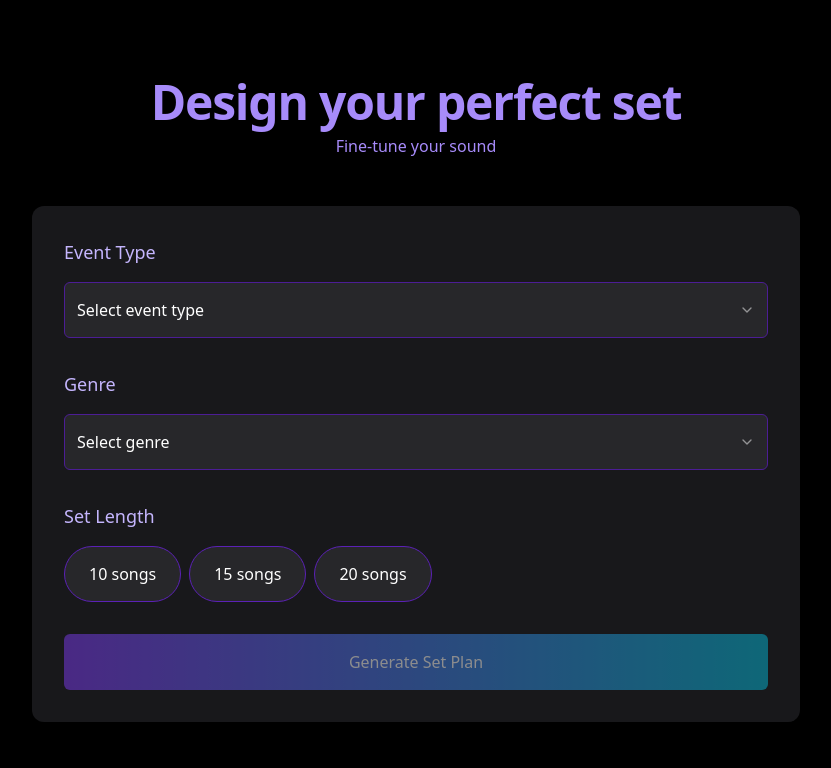
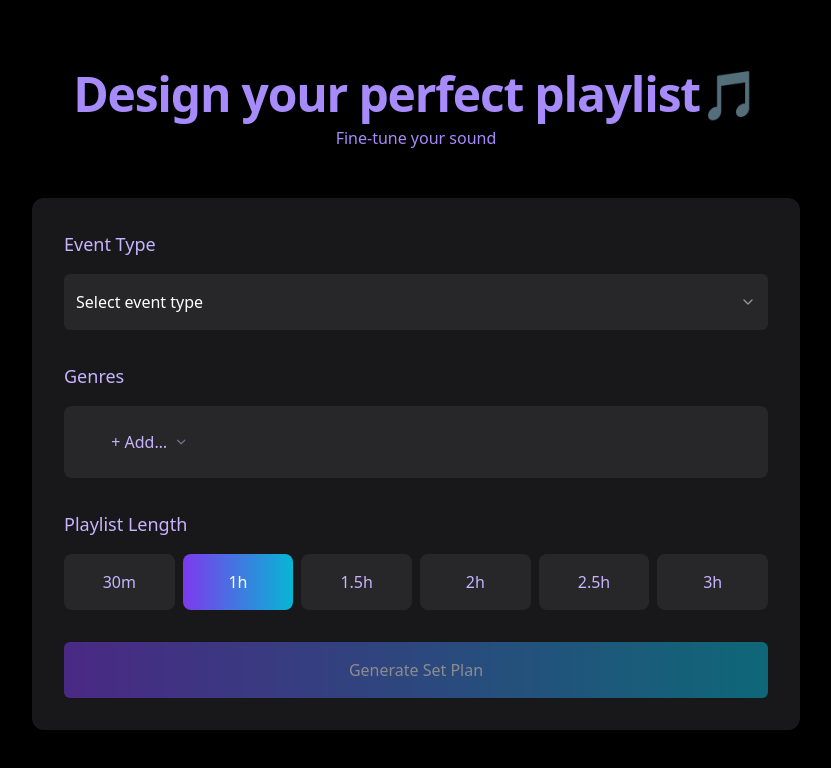
Before and after one commit to agile-dj/dj-playlist-generator, a Next.js app: page / in a window 1280 px wide. Shown: the top 768 px of the page, without its empty margins (224-1055 px from the left). Built offline with nearby package versions, Linux system fonts and the light colour scheme.

Commit message:
Features/bpm chart, genre tag input

```diff
--- /dev/null
+++ b/components/bpm-chart.tsx
@@ -0,0 +1,82 @@
+import { LineChart, Line, XAxis, YAxis, Tooltip, ResponsiveContainer } from 'recharts'
+
+interface Song {
+  id: number
+  artist: string
+  title: string
+  bpm: number
+  length: string
+}
+
+interface BpmChartProps {
+  songs: Song[]
+}
+
+export default function BpmChart({ songs }: BpmChartProps) {
+  // Prepare data for Recharts
+  const chartData = songs.map((song, index) => ({
+    name: song.title,
+    bpm: song.bpm,
+    artist: song.artist,
+    index: index + 1
+  }))
+
+  return (
+    <div className="rounded-md border border-violet-900 bg-zinc-900 p-4">
+      <h3 className="mb-4 text-lg font-medium text-violet-300">BPM Flow</h3>
+      <div className="h-[300px] w-full">
+        <ResponsiveContainer width="100%" height="100%">
+          <LineChart data={chartData} margin={{ top: 20, right: 20, left: 20, bottom: 20 }}>
+            <defs>
+              <linearGradient id="bpmColor" x1="0" y1="0" x2="1" y2="0">
+                <stop offset="0%" stopColor="#8b5cf6" />
+                <stop offset="100%" stopColor="#06b6d4" />
+              </linearGradient>
+            </defs>
+            <XAxis
+              dataKey="index"
+              stroke="#8b5cf6"
+              tick={{ fill: '#8b5cf6' }}
+              label={{ value: 'Track Number', position: 'bottom', fill: '#8b5cf6' }}
+            />
+            <YAxis
+              dataKey="bpm"
+              stroke="#8b5cf6"
+              tick={{ fill: '#8b5cf6' }}
+              label={{ value: 'BPM', angle: -90, position: 'left', fill: '#8b5cf6' }}
+            />
+            <Tooltip
+              contentStyle={{
+                backgroundColor: '#18181b',
+                border: '1px solid #8b5cf6',
+                borderRadius: '0.375rem',
+                color: '#8b5cf6'
+              }}
+              labelStyle={{ color: '#8b5cf6' }}
+              formatter={(value: number, name: string) => [`${value} BPM`, 'BPM']}
+              labelFormatter={(value) => `Track ${value}`}
+            />
+            <Line
+              type="monotone"
+              dataKey="bpm"
+              stroke="url(#bpmColor)"
+              strokeWidth={3}
+              dot={{
+                fill: '#ffffff',
+                stroke: '#8b5cf6',
+                strokeWidth: 2,
+                r: 4
+              }}
+              activeDot={{
+                fill: '#ffffff',
+                stroke: '#06b6d4',
+                strokeWidth: 2,
+                r: 6
+              }}
+            />
+          </LineChart>
+        </ResponsiveContainer>
+      </div>
+    </div>
+  )
+}
--- a/components/playlist-generator.tsx
+++ b/components/playlist-generator.tsx
@@ -7,6 +7,7 @@ import { ArrowLeft } from "lucide-react"
 import SongList from "@/components/song-list"
 import ClipLoader from "@/components/clip-loader"
 
+
 const eventTypes = [
   { value: "wedding", label: "Wedding" },
   { value: "bar-mitzvah", label: "Bar Mitzvah" },
@@ -15,7 +16,7 @@ const eventTypes = [
   { value: "birthday", label: "Birthday" },
 ]
 
-const genres = [
+const genresList = [
   { value: "pop", label: "Pop" },
   { value: "rock", label: "Rock" },
   { value: "hiphop", label: "Hip Hop" },
@@ -25,16 +26,12 @@ const genres = [
   { value: "rnb", label: "R&B" },
 ]
 
-const playlistLengths = [
-  { value: "10", label: "10 songs" },
-  { value: "15", label: "15 songs" },
-  { value: "20", label: "20 songs" },
-]
+
 
 export default function PlaylistGenerator() {
   const [eventType, setEventType] = useState<string>("")
-  const [genre, setGenre] = useState<string>("")
-  const [playlistLength, setPlaylistLength] = useState<string>("")
+  const [genres, setGenres] = useState<string[]>([])
+  const [duration, setDuration] = useState<number>(60)
   const [showResults, setShowResults] = useState(false)
   const [isGenerating, setIsGenerating] = useState(false)
 
@@ -57,7 +54,7 @@ export default function PlaylistGenerator() {
         {!showResults ? (
           <div className="flex flex-col items-center">
             <h1 className="mb-2 text-center text-5xl font-bold tracking-tight text-violet-400">
-              Design your perfect set
+              Design your perfect playlist🎵
             </h1>
             <p className="mb-12 text-center text-violet-400">Fine-tune your sound</p>
 
@@ -66,7 +63,7 @@ export default function PlaylistGenerator() {
                 <div className="space-y-4">
                   <label className="text-lg font-medium text-violet-300">Event Type</label>
                   <Select value={eventType} onValueChange={setEventType}>
-                    <SelectTrigger className="h-14 w-full border-violet-900 bg-zinc-800 text-base text-white hover:text-white focus:ring-violet-500">
+                    <SelectTrigger className="h-14 w-full border-0 bg-zinc-800 text-base text-white hover:text-white focus:outline-none">
                       <SelectValue placeholder="Select event type" className="text-white" />
                     </SelectTrigger>
                     <SelectContent className="border-violet-900 bg-zinc-800 text-white">
@@ -81,14 +78,36 @@ export default function PlaylistGenerator() {
                 </div>
 
                 <div className="space-y-4">
-                  <label className="text-lg font-medium text-violet-300">Genre</label>
-                  <Select value={genre} onValueChange={setGenre}>
-                    <SelectTrigger className="h-14 w-full border-violet-900 bg-zinc-800 text-base text-white hover:text-white focus:ring-violet-500">
-                      <SelectValue placeholder="Select genre" className="text-white" />
+                  <label className="text-lg font-medium text-violet-300">Genres</label>
+                  <div className="flex flex-wrap gap-2 p-4 rounded-lg bg-zinc-800">
+                    {genres.map((genre) => (
+                      <div key={genre} className="flex items-center gap-1 px-3 py-1 rounded-full bg-violet-600 text-white">
+                        <span>{genresList.find(g => g.value === genre)?.label}</span>
+                        <button
+                          onClick={() => setGenres(genres.filter(g => g !== genre))}
+                          className="hover:text-violet-200"
+                        >
+                          ×
+                        </button>
+                      </div>
+                    ))}
+                    <Select
+                      value=""
+                      onValueChange={(value) => {
+                        if (value && !genres.includes(value)) {
+                          setGenres([...genres, value])
+                        }
+                      }}
+                    >
+                      <SelectTrigger className="h-10 w-[120px] border-0 bg-zinc-800 text-base text-violet-300 hover:text-white focus:ring-violet-500">
+                        <SelectValue placeholder="+ Add genre" />
                       </SelectTrigger>
-                    <SelectContent className="border-violet-900 bg-zinc-800 text-white">
-                      {genres.map((g) => (
-                        <SelectItem key={g.value} value={g.value} className="text-base !text-white hover:!text-white focus:bg-violet-900"
+                      <SelectContent className="border-0 bg-zinc-800 text-white p-0">
+                        {genresList.filter(g => !genres.includes(g.value)).map((g) => (
+                          <SelectItem
+                            key={g.value}
+                            value={g.value}
+                            className="text-base !text-white hover:!text-white focus:bg-violet-900"
                           >
                             {g.label}
                           </SelectItem>
@@ -96,29 +115,38 @@ export default function PlaylistGenerator() {
                       </SelectContent>
                     </Select>
                   </div>
+                </div>
 
                 <div className="space-y-4">
-                  <label className="text-lg font-medium text-violet-300">Set Length</label>
-                  <div className="flex flex-wrap gap-2">
-                    {playlistLengths.map((length) => (
+                  <label className="text-lg font-medium text-violet-300">Playlist Length</label>
+                  <div className="grid grid-cols-6 gap-2">
+                    {[30, 60, 90, 120, 150, 180].map((mins) => {
+                      const label = mins < 60
+                        ? `${mins}m`
+                        : mins % 60 === 0
+                          ? `${mins / 60}h`
+                          : `${Math.floor(mins / 60)}.${(mins % 60) / 60 * 10}h`; // E.g., 90 -> 1.5h
+
+                      return (
                         <button
-                        key={length.value}
-                        onClick={() => setPlaylistLength(length.value)}
-                        className={`h-14 rounded-full px-6 text-base font-medium transition-colors ${
-                          playlistLength === length.value
-                            ? "bg-gradient-to-r from-violet-600 to-cyan-500 text-white"
-                            : "border border-violet-800 bg-zinc-800 text-white hover:bg-violet-900"
+                          key={mins}
+                          onClick={() => setDuration(mins)}
+                          className={`h-14 rounded-lg text-base font-medium transition-all ${duration === mins
+                              ? 'bg-gradient-to-r from-violet-600 to-cyan-500 text-white'
+                              : 'bg-zinc-800 text-violet-300 hover:bg-zinc-700'
                             }`}
                         >
-                        {length.label}
+                          {label}
                         </button>
-                    ))}
+                      );
+                    })}
                   </div>
                 </div>
 
+
                 <Button
                   onClick={handleGenerate}
-                  disabled={!eventType || !genre || !playlistLength || isGenerating}
+                  disabled={!eventType || genres.length === 0 || !duration || isGenerating}
                   className="mt-6 h-14 w-full bg-gradient-to-r from-violet-600 to-cyan-500 text-base font-medium text-white hover:from-violet-700 hover:to-cyan-600"
                 >
                   {isGenerating ? (
@@ -144,15 +172,15 @@ export default function PlaylistGenerator() {
 
             <div className="rounded-xl bg-zinc-900 p-8 shadow-lg">
               <div className="mb-6">
-                <h2 className="text-2xl font-bold text-violet-400">Your Set</h2>
+                <h2 className="text-2xl font-bold text-violet-400">Your Playlist</h2>
                 <p className="text-violet-400">
                   {eventTypes.find((e) => e.value === eventType)?.label} •{" "}
-                  {genres.find((g) => g.value === genre)?.label} •{" "}
-                  {playlistLengths.find((l) => l.value === playlistLength)?.label}
+                  {genres.map(g => genresList.find(item => item.value === g)?.label).join(", ")} •{" "}
+                  {duration} minutes
                 </p>
               </div>
 
-              <SongList genre={genre} eventType={eventType} />
+              <SongList genres={genres} eventType={eventType} />
             </div>
           </div>
         )}
--- a/components/song-list.tsx
+++ b/components/song-list.tsx
@@ -1,4 +1,8 @@
 import { Table, TableBody, TableCell, TableHead, TableHeader, TableRow } from "@/components/ui/table"
+import { useState } from "react"
+import { BarChart3, List } from "lucide-react"
+import { Button } from "@/components/ui/button"
+import BpmChart from "./bpm-chart"
 
 interface Song {
   id: number
@@ -9,7 +13,7 @@ interface Song {
 }
 
 interface SongListProps {
-  genre: string
+  genres: string[]
   eventType: string
 }
 
@@ -115,11 +119,41 @@ const defaultSongs: Song[] = [
   { id: 10, artist: "Various Artists", title: "Song 10", bpm: 165, length: "3:55" },
 ]
 
-export default function SongList({ genre, eventType }: SongListProps) {
-  // Get songs based on genre, or use default if not found
-  const songs = songsByGenre[genre] || defaultSongs
+export default function SongList({ genres, eventType }: SongListProps) {
+  const [showChart, setShowChart] = useState(false)
+  // Get songs based on selected genres, or use default if none found
+  const songs = genres.length > 0
+    ? genres.flatMap(genre => songsByGenre[genre] || [])
+        .filter((song, index, self) =>
+          index === self.findIndex((s) => s.id === song.id && s.title === song.title)
+        )
+        .slice(0, 10)
+    : defaultSongs
 
   return (
+    <div>
+      <div className="mb-6 flex justify-end">
+        <Button
+          onClick={() => setShowChart(!showChart)}
+          className="h-12 px-4 bg-gradient-to-r from-violet-600 to-cyan-500 text-base font-medium text-white hover:from-violet-700 hover:to-cyan-600"
+        >
+          {showChart ? (
+            <>
+              <List className="mr-2 h-4 w-4" />
+              View List
+            </>
+          ) : (
+            <>
+              <BarChart3 className="mr-2 h-4 w-4" />
+              View Data
+            </>
+          )}
+        </Button>
+      </div>
+
+      {showChart ? (
+        <BpmChart songs={songs} />
+      ) : (
         <div className="rounded-md border border-violet-900">
           <Table>
             <TableHeader>
@@ -144,5 +178,7 @@ export default function SongList({ genre, eventType }: SongListProps) {
             </TableBody>
           </Table>
         </div>
+      )}
+    </div>
   )
 }
--- a/components/ui/select.tsx
+++ b/components/ui/select.tsx
@@ -19,7 +19,7 @@ const SelectTrigger = React.forwardRef<
   <SelectPrimitive.Trigger
     ref={ref}
     className={cn(
-      "flex h-10 w-full items-center justify-between rounded-md border border-input bg-background px-3 py-2 text-sm ring-offset-background placeholder:text-muted-foreground focus:outline-none focus:ring-2 focus:ring-ring focus:ring-offset-2 disabled:cursor-not-allowed disabled:opacity-50 [&>span]:line-clamp-1",
+      "flex h-10 w-full items-center justify-between rounded-md border border-input bg-background px-3 py-2 text-sm ring-offset-background placeholder:text-muted-foreground focus:outline-none disabled:cursor-not-allowed disabled:opacity-50 [&>span]:line-clamp-1",
       className
     )}
     {...props}
--- a/package.json
+++ b/package.json
@@ -10,6 +10,7 @@
   },
   "dependencies": {
     "@radix-ui/react-select": "2.1.4",
+    "@radix-ui/react-slider": "^1.3.4",
     "@radix-ui/react-slot": "1.1.1",
     "autoprefixer": "^10.4.20",
     "class-variance-authority": "^0.7.1",
@@ -18,6 +19,7 @@
     "next": "15.2.4",
     "react": "^18.2.0",
     "react-dom": "^18.2.0",
+    "recharts": "^2.15.3",
     "tailwind-merge": "^2.5.5",
     "tailwindcss-animate": "^1.0.7"
   },
```
Also changed, not shown: 1 other file (tests, documents, lock files or other folders). Lines whose indentation alone changed are shown as unchanged.
